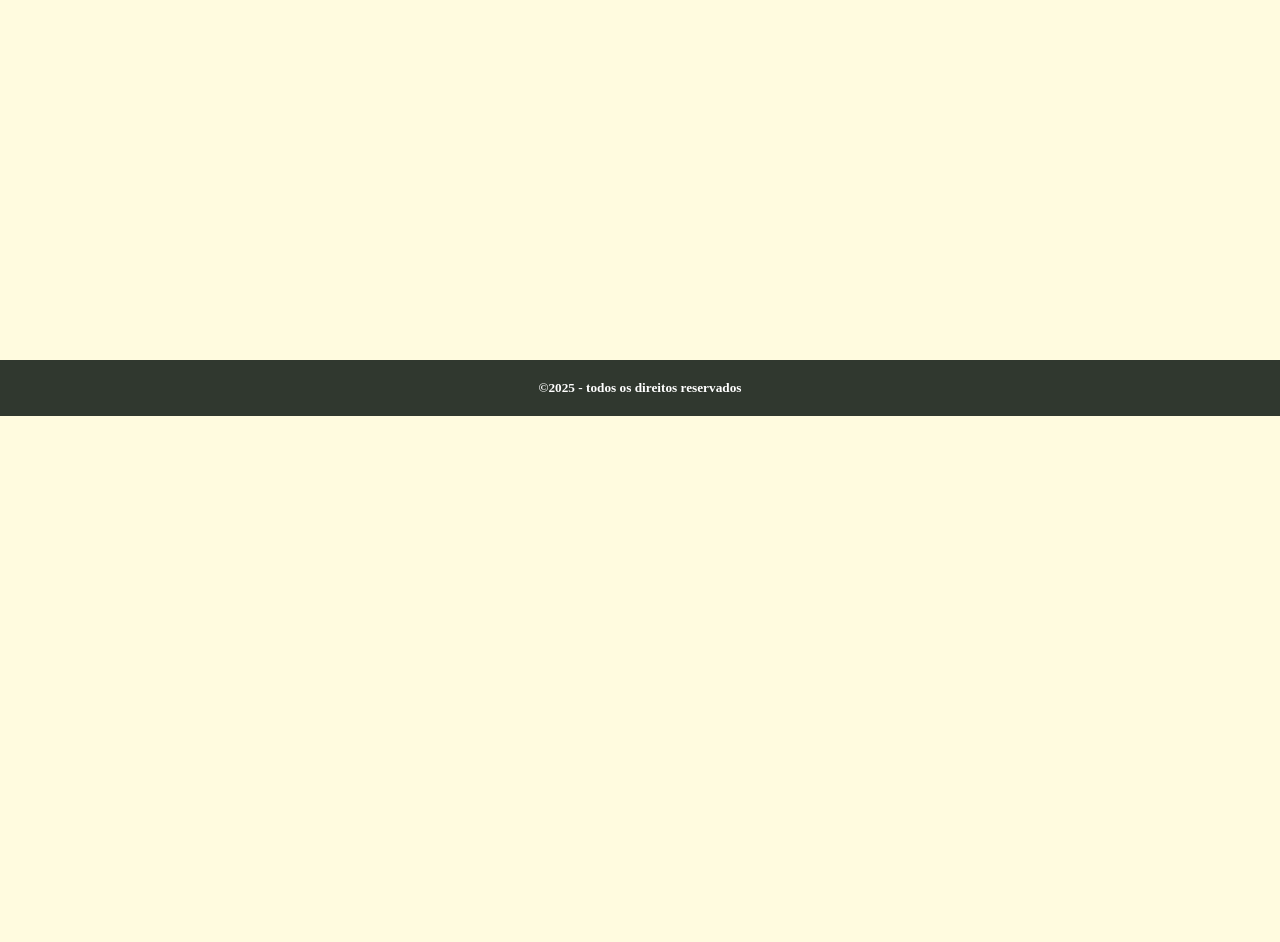
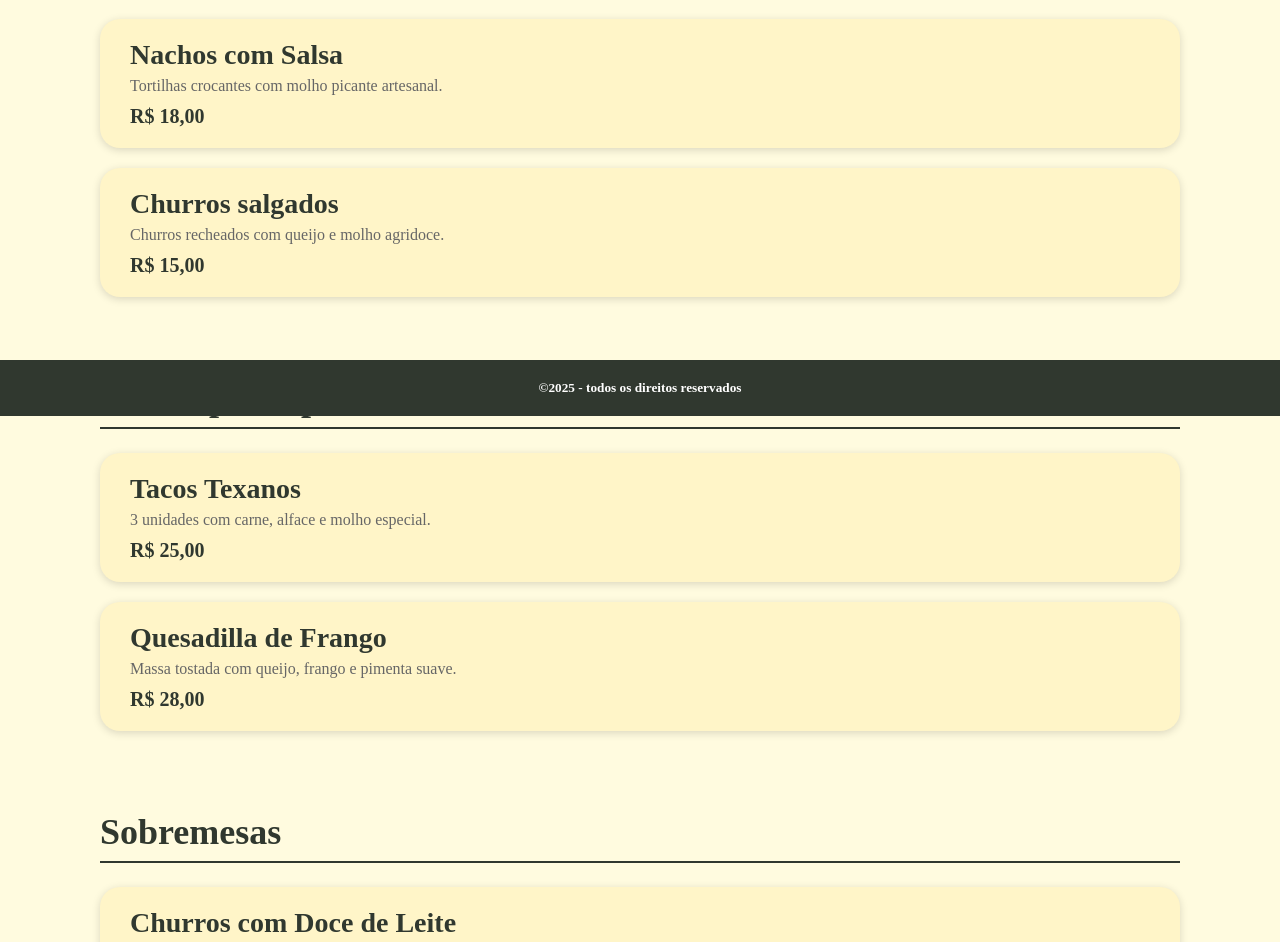
Before and after one commit to Grego-Privado/CP2front, a plain HTML site: page pages/cardapio.html in a window 1280 px wide. Shown: the part 384-1326 px from the top of the page. Before the commit the page ends 800 px from the top, so only its background shows below. Drawn offline with Linux system fonts and the light colour scheme.

Commit message:
Criando cardapio pt1

```diff
--- a/pages/cardapio.html
+++ b/pages/cardapio.html
@@ -26,5 +26,53 @@
   <footer>
     <h5>&copy;2025 - todos os direitos reservados</h5>
   </footer>
+
+  <main class="cardapio">
+    <h2 class="titulo-cardapio">Cardápio</h2>
+
+    <div class="grupo-categorias">
+      <section class="categoria">
+        <h3>Entradas</h3>
+        <div class="item">
+          <h4>Nachos com Salsa</h4>
+          <p class="descricao">Tortilhas crocantes com molho picante artesanal.</p>
+          <span class="preco">R$ 18,00</span>
+        </div>
+
+        <div class="item">
+          <h4>Churros salgados</h4>
+          <p class="descricao">Churros recheados com queijo e molho agridoce.</p>
+          <span class="preco">R$ 15,00</span>
+        </div>
+      </section>
+
+      <section class="categoria">
+        <h3>Pratos principais</h3>
+        <div class="item">
+          <h4>Tacos Texanos</h4>
+          <p class="descricao">3 unidades com carne, alface e molho especial.</p>
+          <span class="preco">R$ 25,00</span>
+        </div>
+
+        <div class="item">
+          <h4>Quesadilla de Frango</h4>
+          <p class="descricao">Massa tostada com queijo, frango e pimenta suave.</p>
+          <span class="preco">R$ 28,00</span>
+        </div>
+      </section>
+
+      <section class="categoria">
+        <h3>Sobremesas</h3>
+        <div class="item">
+          <h4>Churros com Doce de Leite</h4>
+          <p class="descricao">Servido com açúcar e canela.</p>
+          <span class="preco">R$ 12,00</span>
+        </div>
+      </section>
+    </div>
+  </main>
+
+
+
 </body>
 </html>
--- a/src/css/cardapio.css
+++ b/src/css/cardapio.css
@@ -51,3 +51,61 @@
     width: 100%;
     bottom: 0;
   }
+
+  .cardapio {
+    padding: 60px 100px;
+    background-color: #FFFBDF;
+    font-family: 'Inknut Antiqua', serif;
+    color: #30382F;
+  }
+
+  .titulo-cardapio {
+    text-align: center;
+    font-size: 48px;
+    margin-bottom: 40px;
+    font-family: 'Paquito', serif;
+  }
+
+  .grupo-categorias {
+    display: grid;
+    gap: 60px;
+  }
+
+  .categoria h3 {
+    font-size: 36px;
+    color: #30382F;
+    border-bottom: 2px solid #30382F;
+    padding-bottom: 8px;
+    margin-bottom: 24px;
+  }
+
+  .item {
+    background-color: #fff5c8;
+    padding: 20px 30px;
+    border-radius: 20px;
+    margin-bottom: 20px;
+    box-shadow: 0 2px 8px rgba(0, 0, 0, 0.15);
+    transition: transform 0.2s ease;
+  }
+
+  .item:hover {
+    transform: scale(1.02);
+  }
+
+  .item h4 {
+    font-size: 28px;
+    margin-bottom: 6px;
+    font-weight: 600;
+  }
+
+  .item .descricao {
+    font-size: 16px;
+    margin-bottom: 10px;
+    color: #666;
+  }
+
+  .item .preco {
+    font-size: 20px;
+    font-weight: bold;
+    color: #30382F;
+  }
```
